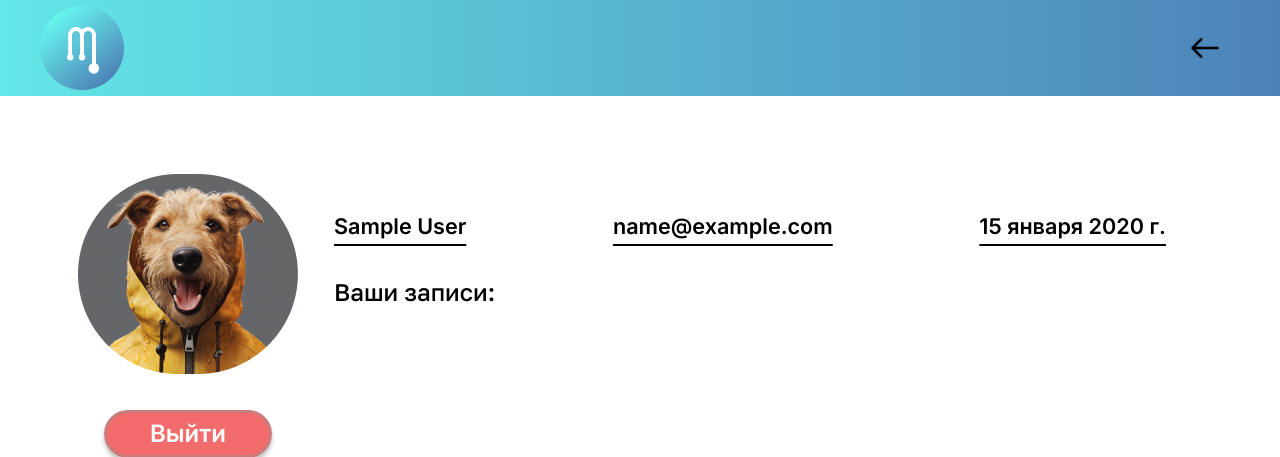
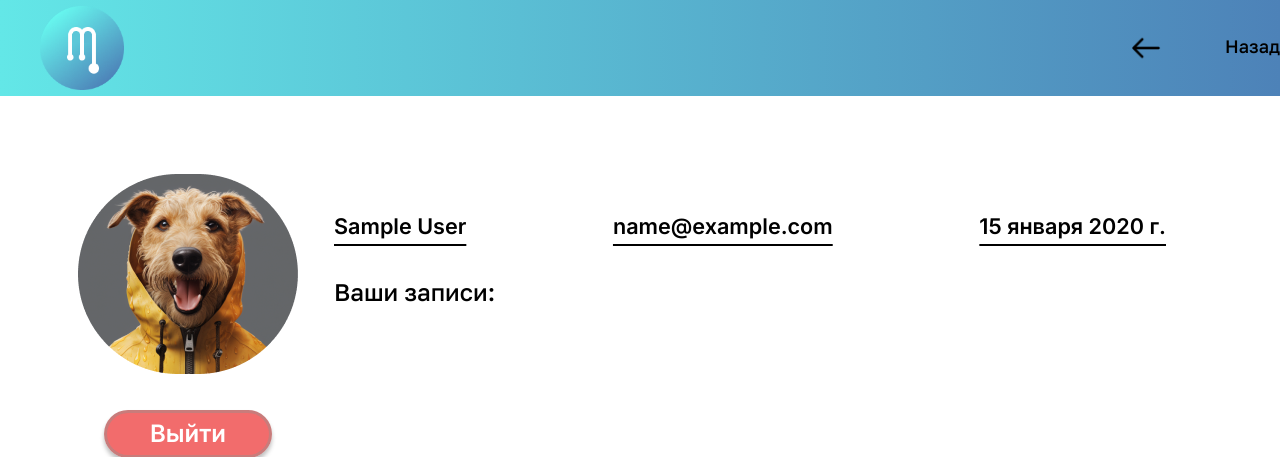
Before and after one commit to Drrroqp/MEdiQueque-Final-Version, a Django app: page /account/ in a window 1280 px wide. Shown: the top 457 px of the page. Run offline with Django 5.2, Linux system fonts and the light colour scheme; a user stored in the database is signed in; tables that the repository leaves empty hold one stand-in row (values such as "Sample post"); some web fonts are replaced.

Commit message:
Profile Back button upgrade

```diff
--- a/mediqueue/mq/static/mq/css/profile_style.css
+++ b/mediqueue/mq/static/mq/css/profile_style.css
@@ -41,12 +41,16 @@
 .header-logo-imagee{
     width: 2.5rem;
     height: 2.5rem;
+}
+
+.header-back-icon{
     transition: 0.6s;
 }
 
-.header-logo-imagee:hover{
+.header-back-icon:hover{
     transform: scale(1.2);
 }
+
 
 .account-info{
     display: flex;
@@ -193,6 +197,13 @@
     margin-top: 3rem;
 }
 
+.header-back-icon{
+    text-decoration: none;
+    color:#000;
+    font-size: 1.5rem;
+    font-weight: 500;
+}
+
 
 @media (max-width: 1600px){
     * {
--- a/mediqueue/mq/templates/mq/profile.html
+++ b/mediqueue/mq/templates/mq/profile.html
@@ -49,6 +49,7 @@
         </a>
         <a class="header-back-icon" href="\">
             <img class="header-logo-imagee" src="{% static 'mq/images/back.png' %}" alt="">
+            Назад
         </a>
     </header>
 
```
Also changed, not shown: 2 other files.
